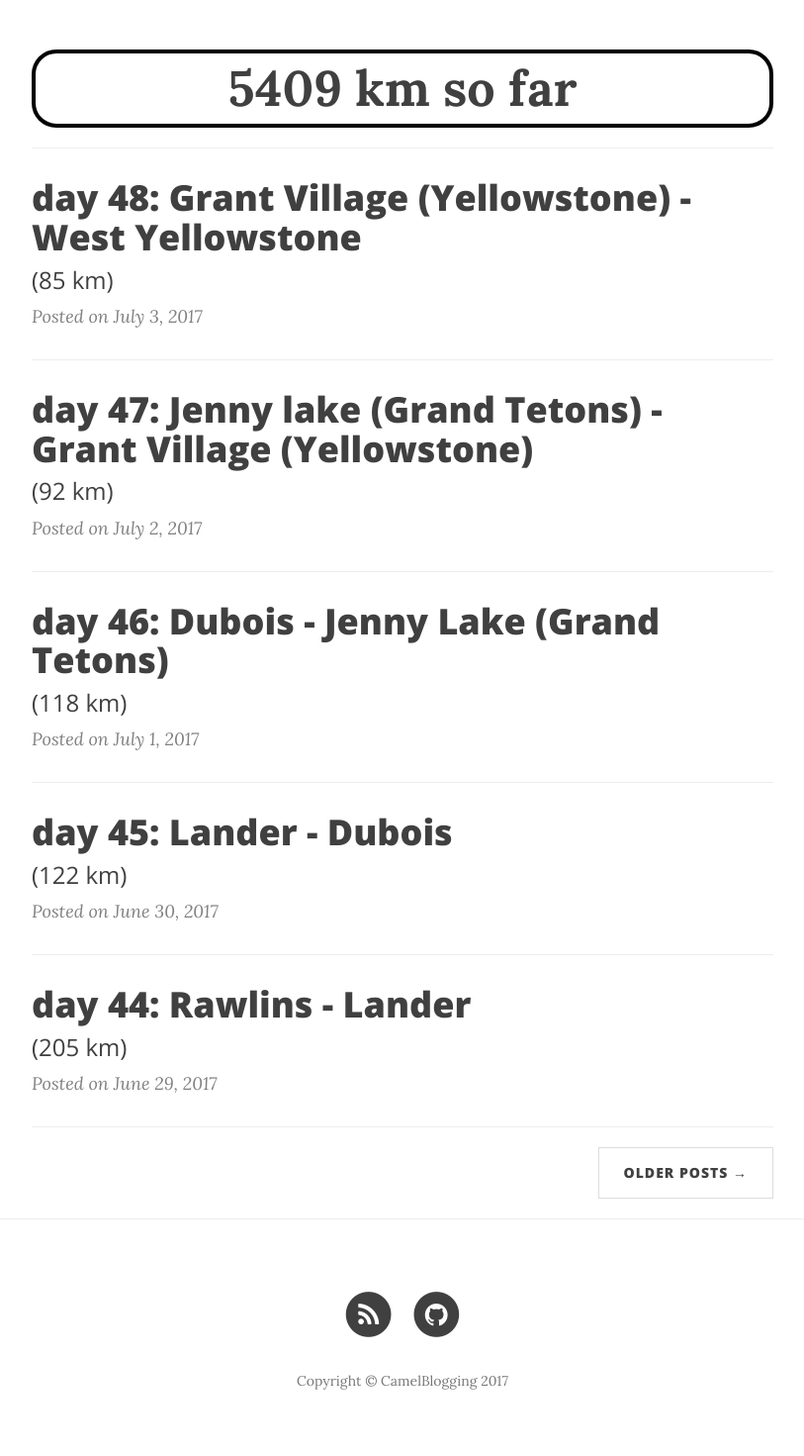
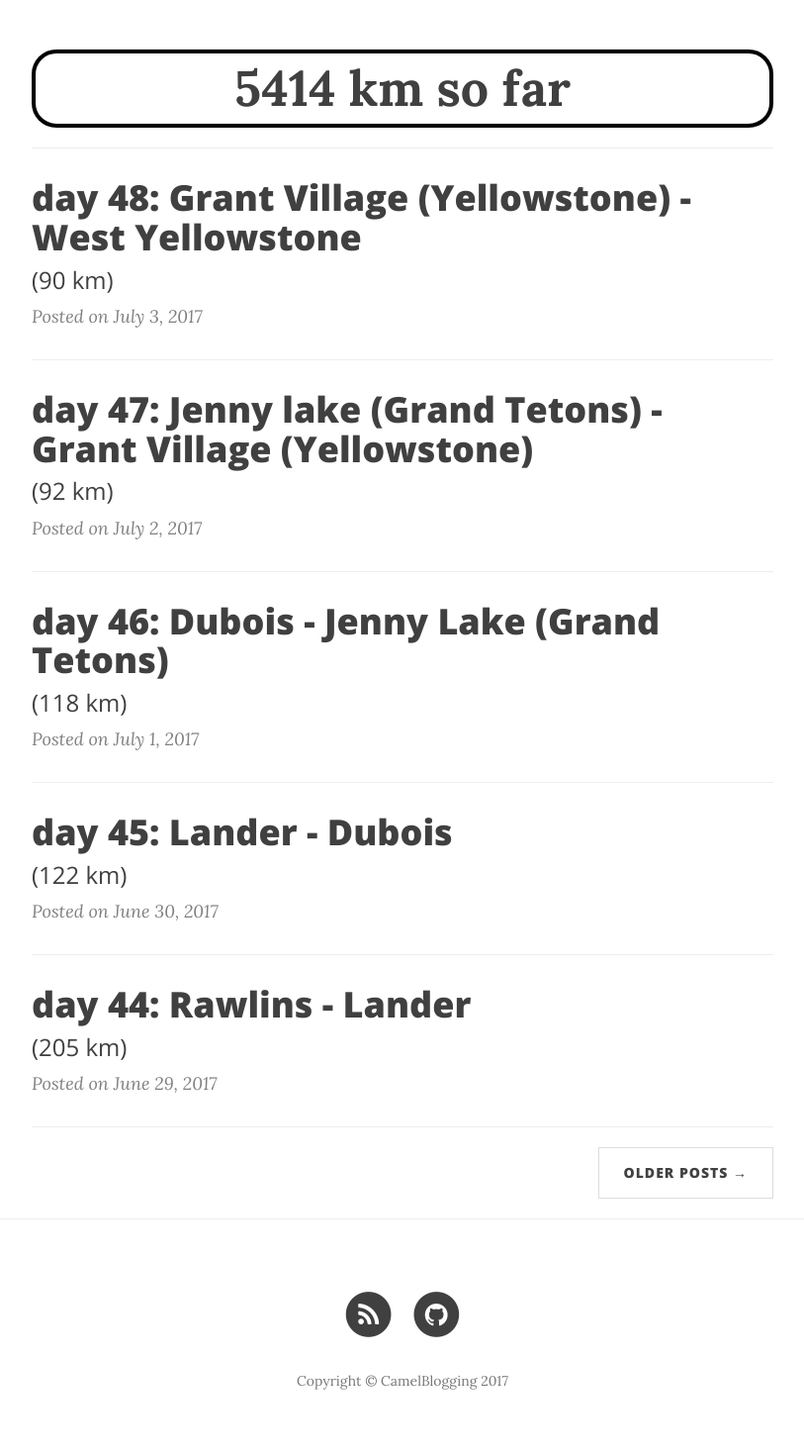
Before and after one commit to ccolle/TransAm, a Jekyll site: the page built from index.html, in a window 1280 px wide. Shown: the part 422-1893 px from the top of the page at 99% size, without its empty margins (233-1046 px from the left). Built offline with Jekyll 4.4.1, drawn with Linux system fonts in a browser that asks for light colours; nearby versions of some CDN libraries; the list of posts is cut into pages by our own code.

Commit message:
Update 2017-07-03-day-048-grant-village-west-yellowstone.markdown

```diff
--- a/_posts/2017-07-03-day-048-grant-village-west-yellowstone.markdown
+++ b/_posts/2017-07-03-day-048-grant-village-west-yellowstone.markdown
@@ -4,7 +4,7 @@ title:      "day 48: Grant Village (Yellowstone) - West Yellowstone"
 subtitle:   ""
 date:       2017-07-03 12:00:00
 header-img: "img/IMG_20170703_070731[1].jpg"
-distance:  85
+distance:  90
 ---
 
 We had agreed to set the alarm for 5 and try to be on the road by 6.
@@ -54,3 +54,5 @@ Not much later the lightnings were striking closeby and hail fell from the sky.\
 
 
 <iframe height='405' width='590' frameborder='0' allowtransparency='true' scrolling='no' src='https://www.strava.com/activities/1066310661/embed/01cd8383aef2b2ea8be5afd1f6cc029c561124ad'></iframe>
+
+<iframe height='405' width='590' frameborder='0' allowtransparency='true' scrolling='no' src='https://www.strava.com/activities/1066433915/embed/cb7de45dce9f394bff9c2c66e74133d940945144'></iframe>
```
